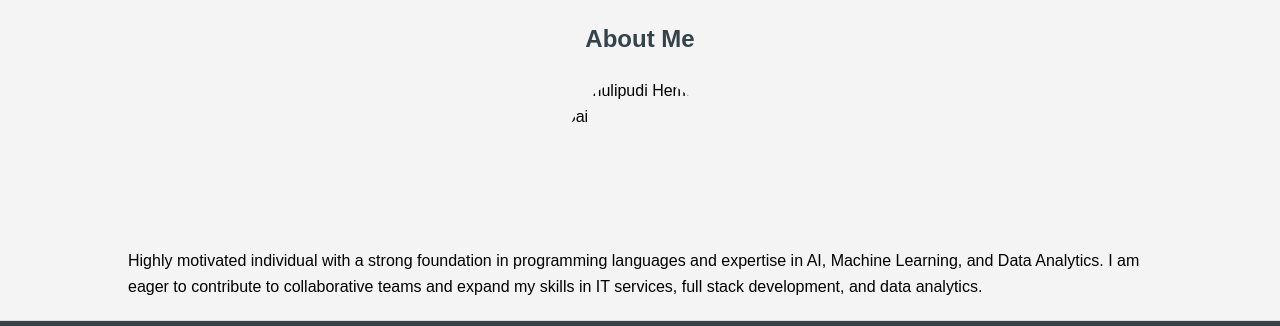
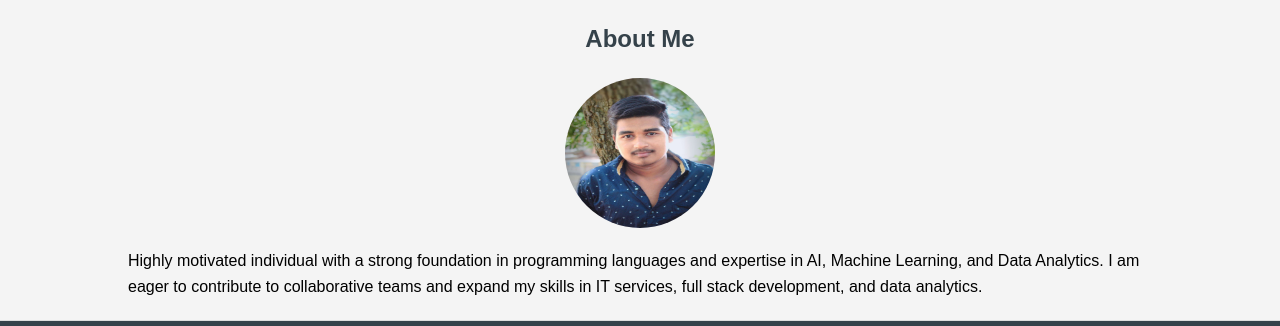
Before and after one commit to HemaSai09/Portfolio, a plain HTML site: page index.html in a window 1280 px wide. Shown: the top 326 px of the page. Drawn offline with Linux system fonts and the light colour scheme.

Commit message:
Update index.html

```diff
--- a/index.html
+++ b/index.html
@@ -10,7 +10,7 @@
     <section id="about">
     <div class="container">
         <h2>About Me</h2>
-        <img src="profile.jpg" alt="Dhulipudi Hema Sai" class="profile-pic">
+        <img src="profile.jpeg" alt="Dhulipudi Hema Sai" class="profile-pic">
         <p>Highly motivated individual with a strong foundation in programming languages and expertise in AI, Machine Learning, and Data Analytics. I am eager to contribute to collaborative teams and expand my skills in IT services, full stack development, and data analytics.</p>
     </div>
 </section>
```
